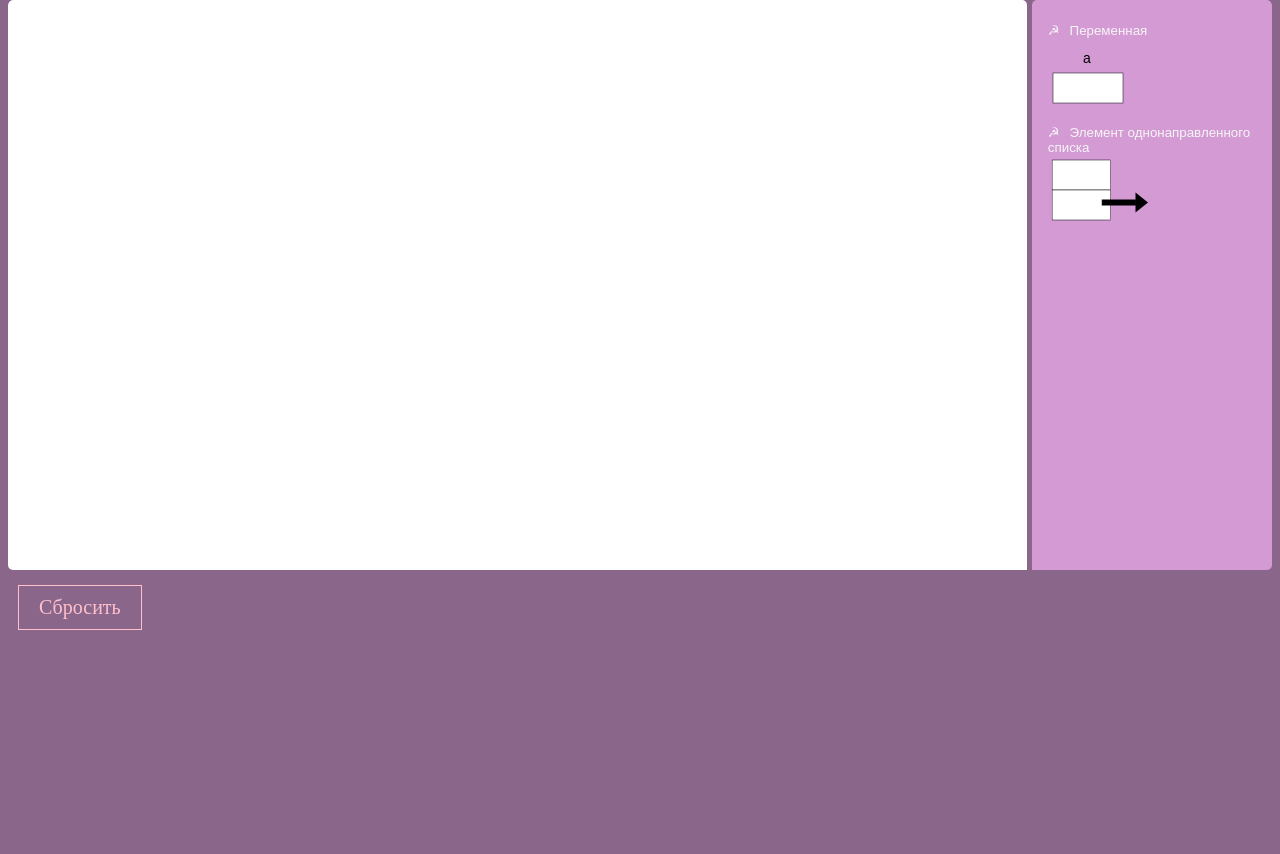
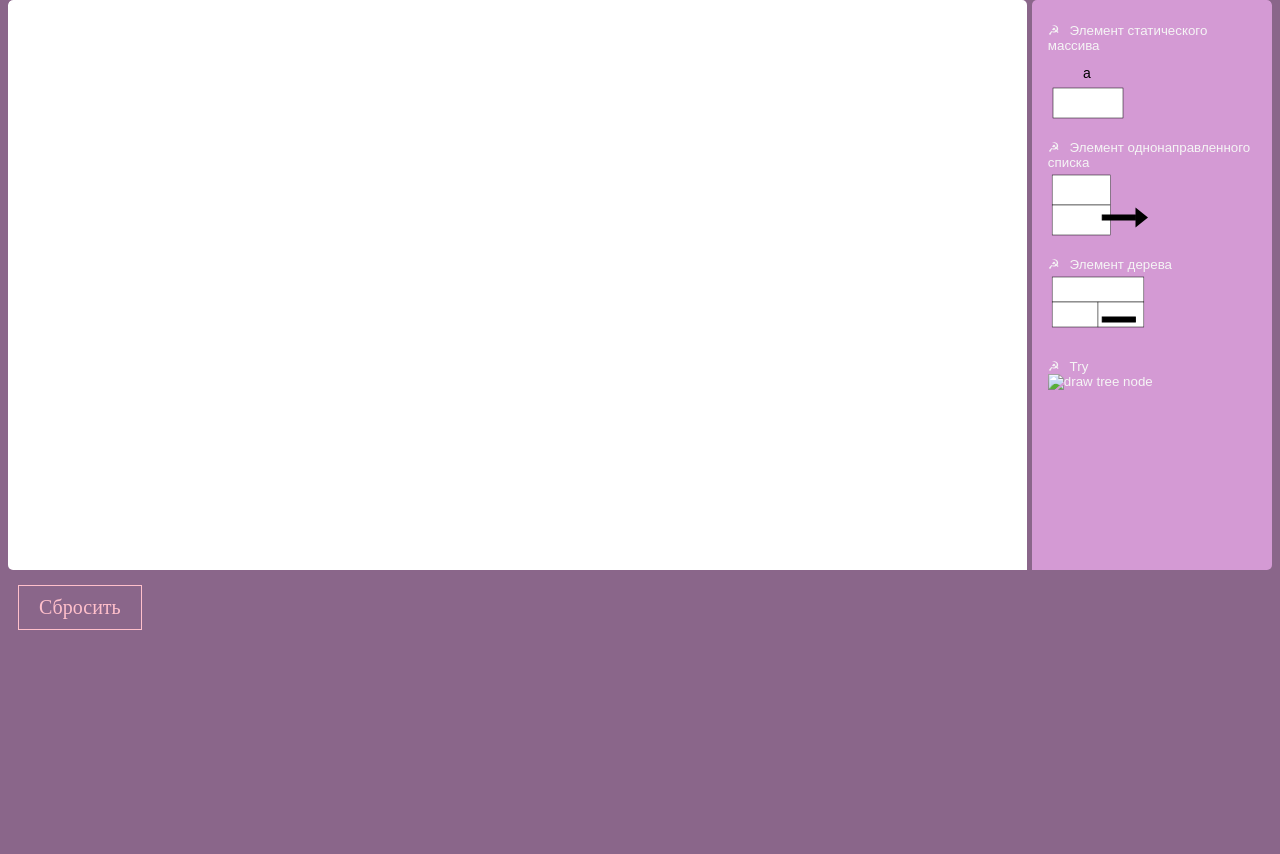
Before and after one commit to helena2505/alg_vis, a PHP site: page / in a window 1280 px wide. Shown: the part 72-926 px from the top of the page. Run offline with PHP 8.4, Linux system fonts and the light colour scheme.

Commit message:
Added tree node

```diff
--- a/index.html
+++ b/index.html
@@ -26,13 +26,21 @@
             <ul class="menu">
                 <li>
                     <!--Чтобы bullet не отрывалась от названия, тут стоит невидимый пробел между словом и bullet-->
-                    <div>&#9773;⠀Переменная</div>
+                    <div>&#9773;⠀Элемент статического массива</div>
                     <img id="vr" src="variable.svg" width="100" height="70" alt="draw variable">
                 </li>
                 <li>
                     <div>&#9773;⠀Элемент однонаправленного списка</div>
                     <img id="one_list" src="stack_queue.svg" width="100" height="70" alt="draw variable">
                 </li>
+                <li>
+                    <div>&#9773;⠀Элемент дерева</div>
+                    <img id="tree_node" src="tree_node.svg" width="100" height="70" alt="draw tree node">
+                </li>
+                <li>
+                        <div>&#9773;⠀Try</div>
+                        <img id="try" src="try.svg" width="100" height="70" alt="draw tree node">
+                    </li>
             </ul>
         </div>
     </div>
--- a/menu_style.css
+++ b/menu_style.css
@@ -22,6 +22,7 @@
     margin: 5px 0;
     transition: .4s;
     width: 94%;
+    height: auto;
 }
 
 .menu li div {
```
Also changed, not shown: tree_node.svg (added), try.svg (added).
